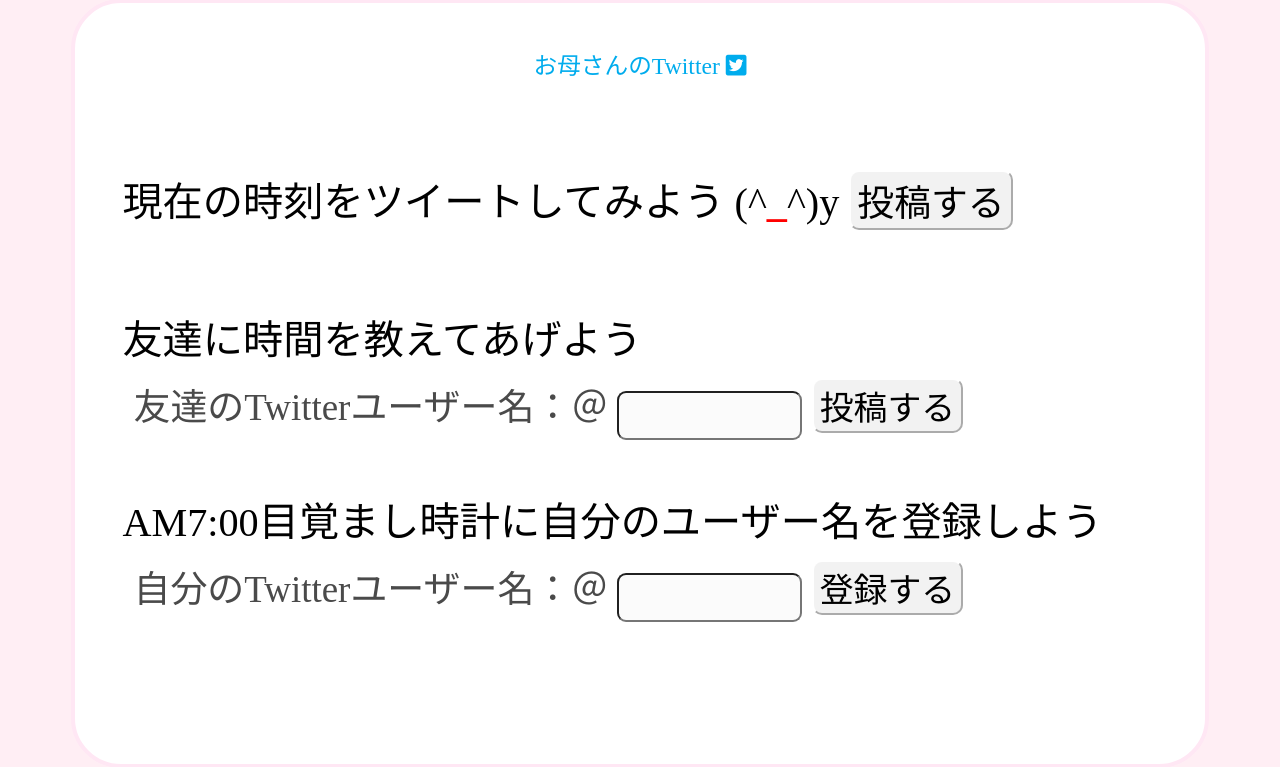
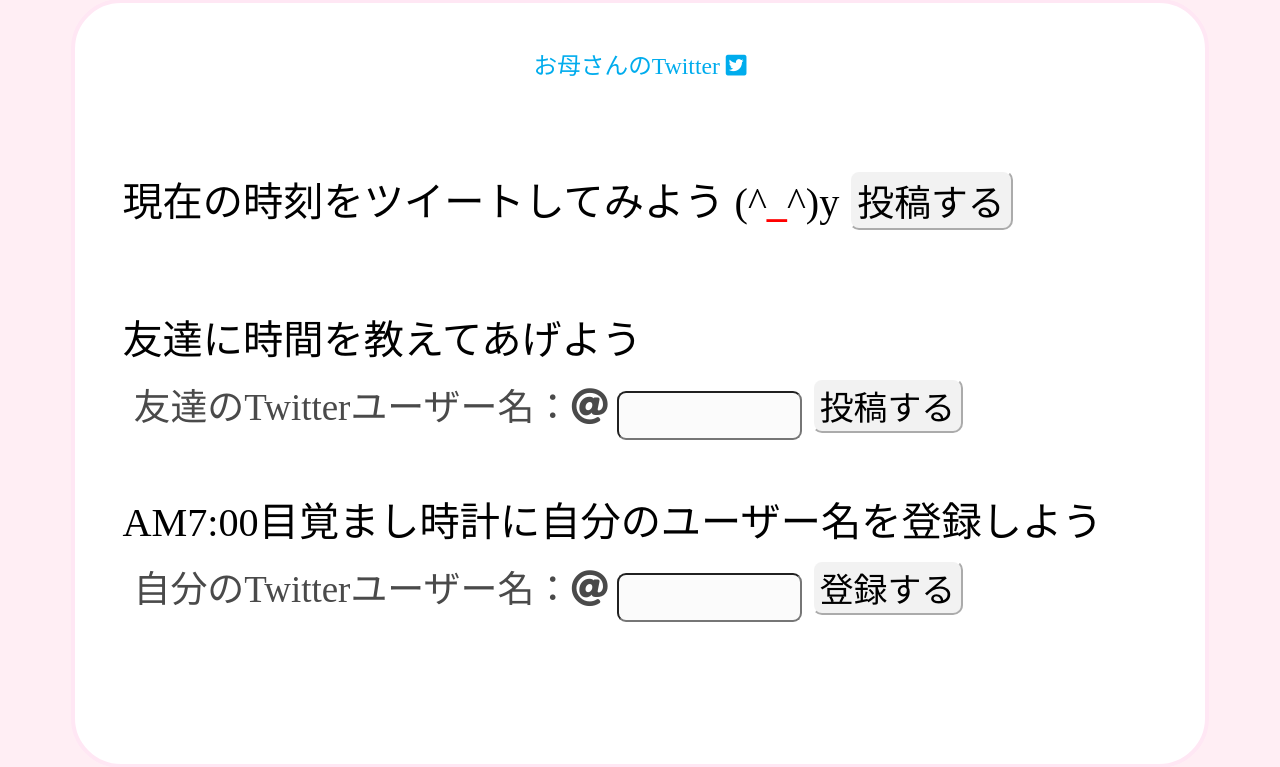
Before and after one commit to guralin/virtual_mother, a Flask app: page / in a window 1280 px wide. Shown: the part 154-921 px from the top of the page. Run offline with Flask 2, Linux system fonts and the light colour scheme; some libraries are stand-ins or nearby versions.

Commit message:
atの変更

```diff
--- a/templates/index.html
+++ b/templates/index.html
@@ -21,14 +21,14 @@
 <br>
     <h2>友達に時間を教えてあげよう</h2>
     <form action="/reply" method="POST">
-        <p class="explain">友達のTwitterユーザー名：＠
+        <p class="explain">友達のTwitterユーザー名：<i class="fas fa-at"></i>
         <input type="text" name="reply_name" class="form">
         <input type="submit" value="投稿する" class="button"></p>
     </form>
 <br>
     <h2>AM7:00目覚まし時計に自分のユーザー名を登録しよう</h2>
     <form action="/register" method="POST">
-        <p class="explain">自分のTwitterユーザー名：＠
+        <p class="explain">自分のTwitterユーザー名：<i class="fas fa-at"></i>
         <input type="text" name="user_name" class="form">
         <input type="submit" value="登録する" class="button"></p>
     </form>
--- a/templates/register.html
+++ b/templates/register.html
@@ -17,7 +17,7 @@
 <br>
 <br>
         <div class="post_text">
-            <p><span>@{{user_name}}ちゃん</span></t>&nbsp;登録できたよ</p>
+            <p><span><i class="fas fa-at"></i>{{user_name}}ちゃん</span></t>&nbsp;登録できたよ</p>
             <p>毎朝７時にTwitterするから起きてね</p>
         </div>
 <br>
```
